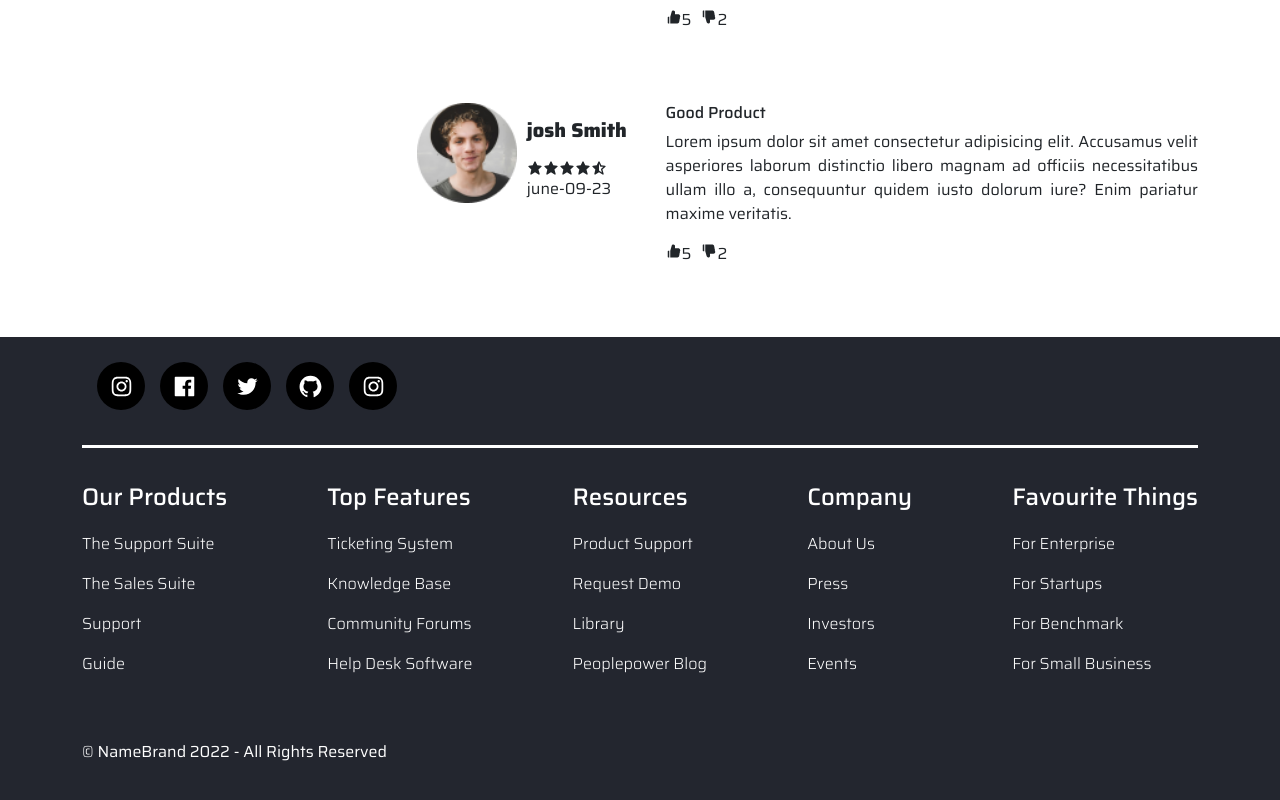
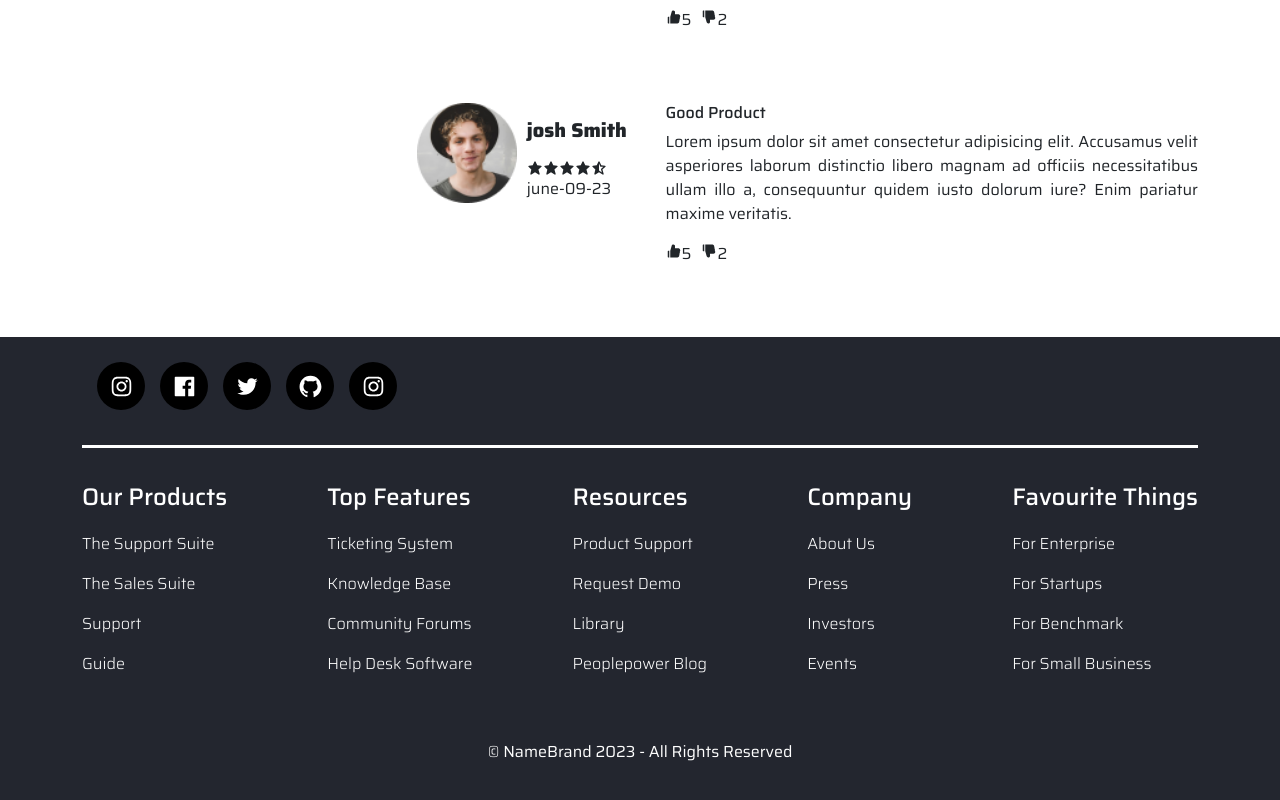
Before and after one commit to Binshad-P/furnishop, a React (Create React App) app: page /product_details in a window 1280 px wide. Shown: the part 1743-2543 px from the top of the page. Built offline with nearby package versions, Linux system fonts and the light colour scheme.

Commit message:
third commit

```diff
--- a/src/components/Footer/Footer.css
+++ b/src/components/Footer/Footer.css
@@ -47,6 +47,10 @@ button{
     font-weight: 200;
 font-size: 16px;
 }
+.py-5{
+    display: flex;
+    justify-content: center;
+ }
 @media(max-width: 768px) {
 
     .sub-section{
--- a/src/components/Footer/Footer.jsx
+++ b/src/components/Footer/Footer.jsx
@@ -76,7 +76,7 @@ const Footer = () => {
             </div>
         </div>
        <div>
-   < p className='py-5'>© NameBrand 2022 - All Rights Reserved</p>
+   < p className='py-5'>© NameBrand 2023 - All Rights Reserved</p>
    </div>
 
     </Container>
```
